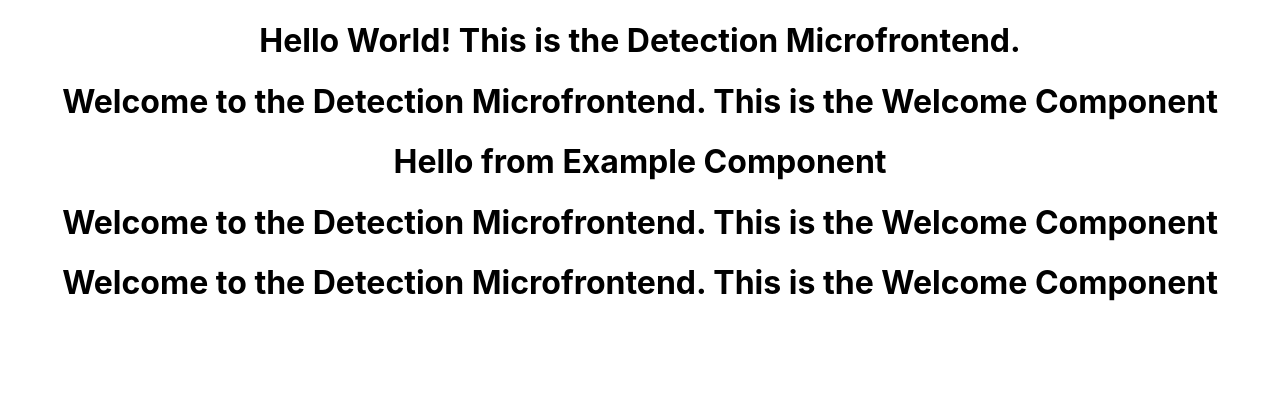
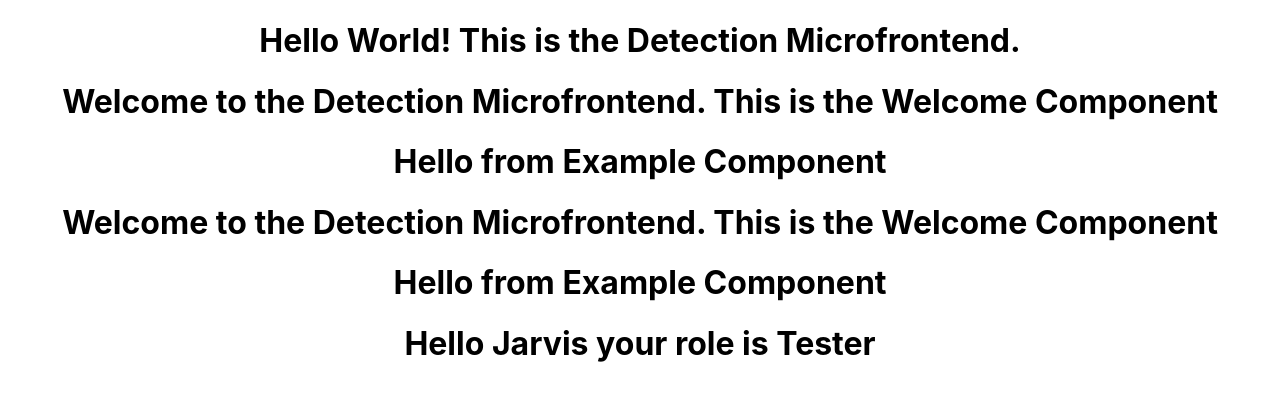
Before and after one commit to PrajwalBS-coder/Front-End, a React (Create React App) app: page / in a window 1280 px wide. Shown: the top 400 px of the page. Built offline with nearby package versions, Linux system fonts and the light colour scheme.

Commit message:
Add Props component and update npm script
- Create new Props component to display name and role
- Change npm start script to 'dev' for consistency
- Import and use Props component in App.js with sample data

```diff
--- a/package.json
+++ b/package.json
@@ -13,7 +13,7 @@
     "web-vitals": "^2.1.4"
   },
   "scripts": {
-    "start": "react-scripts start",
+    "dev": "react-scripts start",
     "build": "react-scripts build",
     "test": "react-scripts test",
     "eject": "react-scripts eject"
--- a/src/App.js
+++ b/src/App.js
@@ -2,6 +2,7 @@ import "./App.css";
 import Greet from "./components/Greet";
 import Welcome from "./components/Welcome";
 import { Example } from "./components/Expmple";
+import  Props  from "./components/Props";
 
 function App() {
   return (
@@ -10,7 +11,8 @@ function App() {
       <Welcome />
       <Example />
       <Welcome />
-      <Welcome />
+      <Example  />
+      <Props name="Jarvis" role="Tester" />
     </div>
   );
 }
--- /dev/null
+++ b/src/components/Props.js
@@ -0,0 +1,12 @@
+import React from "react";
+
+var Props = (props) => {
+  return (
+    <div>
+      <h1>
+        Hello {props.name} your role is {props.role}
+      </h1>
+    </div>
+  );
+};
+export default Props;
```
